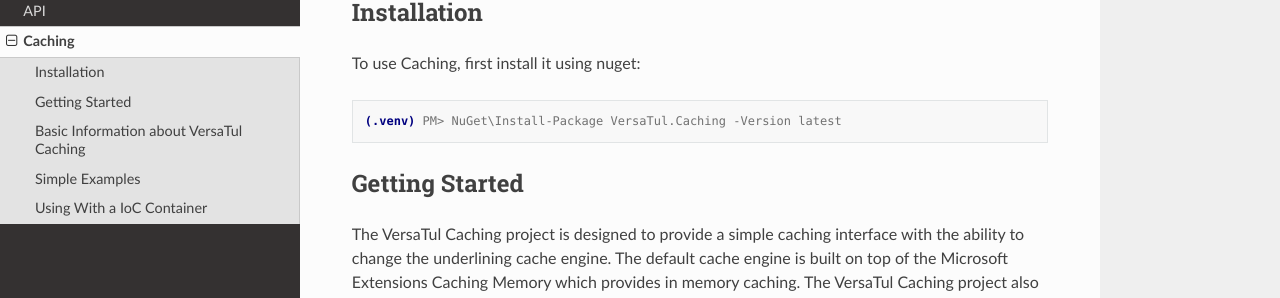
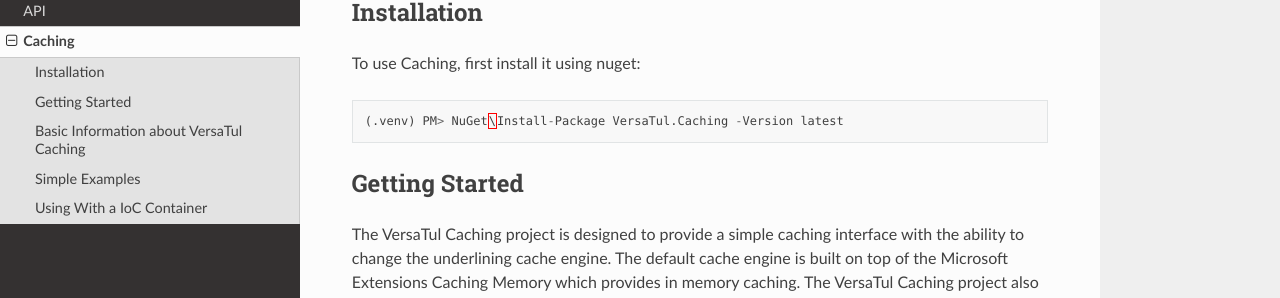
Before and after one commit to BjornWilliams/DocsVersaTul, a Sphinx documentation site: the page built from docs/source/caching.rst, in a window 1280 px wide and 900 px high. Shown: the part 164-462 px from the top of the window. Built offline with Sphinx 7.4.7 and the Read the Docs theme 2.0.0, drawn with Linux system fonts in a browser that asks for light colours.

Commit message:
fixing code blocks

```diff
--- a/docs/source/caching.rst
+++ b/docs/source/caching.rst
@@ -8,7 +8,7 @@
 
 To use Caching, first install it using nuget:
 
-.. code-block:: console
+.. code-block:: c#
 
    (.venv) PM> NuGet\Install-Package VersaTul.Caching -Version latest
 
@@ -30,7 +30,7 @@
 Simple Examples
 ----------------
 
-.. code-block:: console
+.. code-block:: c#
 
 class Program
 {
@@ -56,7 +56,7 @@
 Using With a IoC Container
 --------------------------
 
-.. code-block:: console
+.. code-block:: c#
 
 //Creating the IoC container
 var builder = new ContainerBuilder();
```
